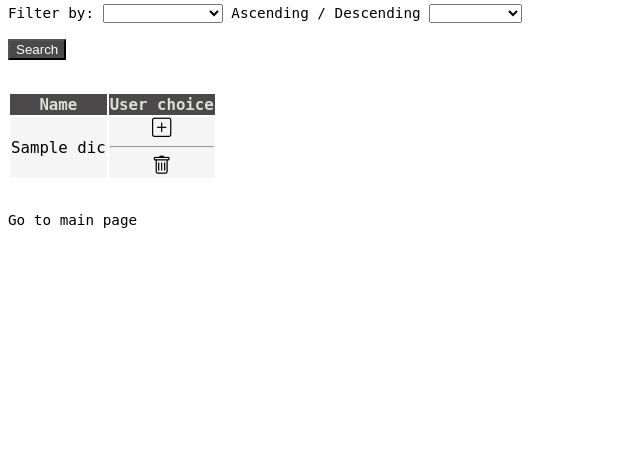
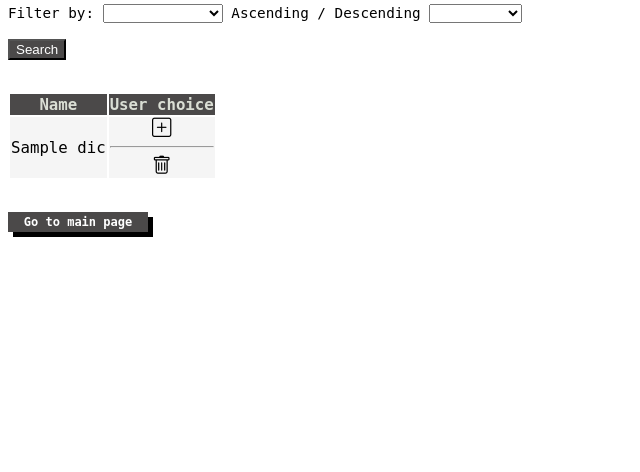
Before and after one commit to MadalinaRadulescu/Ask-Mate, a Flask app: template templates/question-list.html in a window 1280 px wide. Shown: the part 125-597 px from the top of the page, without its empty margins (0-640 px from the left). Run offline with Flask 2, Linux system fonts and the light colour scheme; the template is opened without the code that fills it: most values are stand-ins (such as "Sample title", 1, 10 or a date in 2020); some libraries are stand-ins or nearby versions.

Commit message:
css back to main done

```diff
--- a/templates/question-list.html
+++ b/templates/question-list.html
@@ -95,6 +95,6 @@
             {% endfor %}
         </tbody>
     </table><br><br>
-    <a href = "{{ url_for('main_page')}}">Go to main page</a>
+    <div class="main"><a href = "{{ url_for('main_page')}}" id="add-href">Go to main page</a></div>
 </body>
 </html>
```
